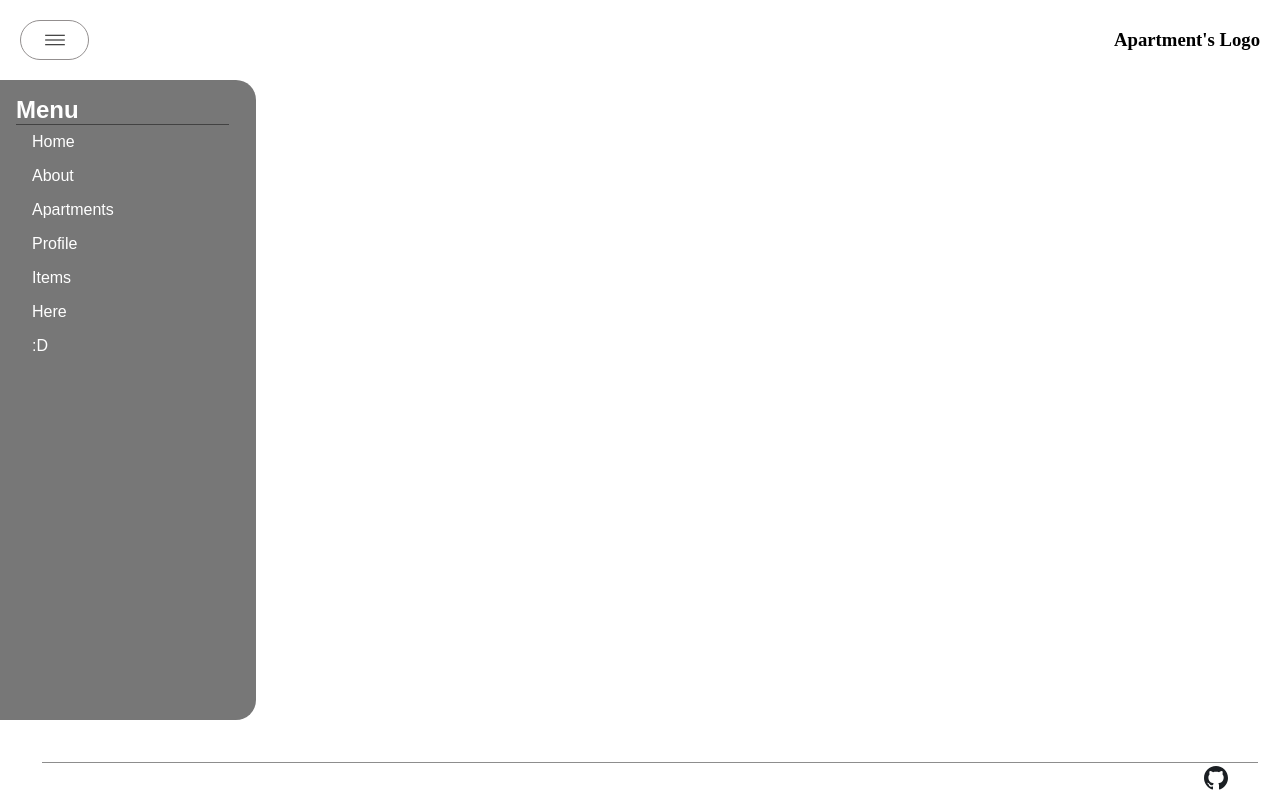
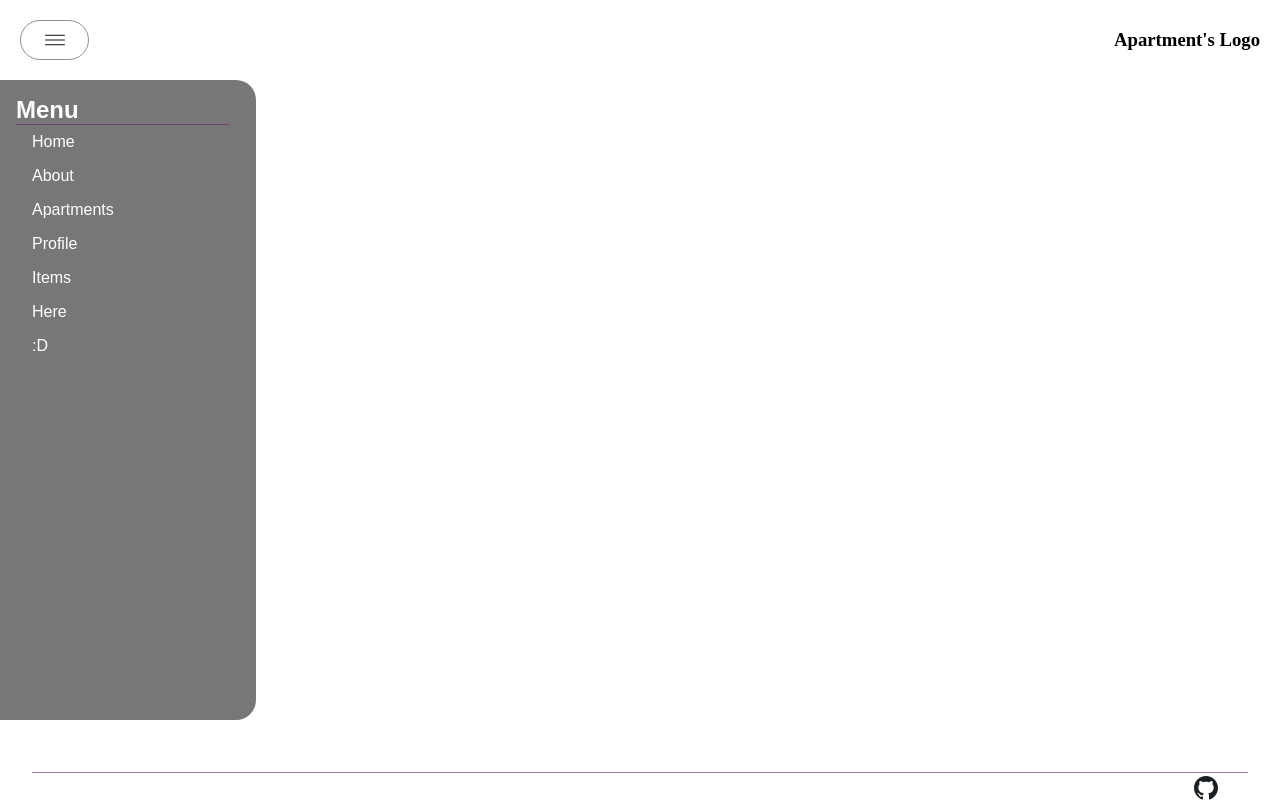
Before and after one commit to Kiridea/Mini-project, a React (Vite) app: page / in a window 1280 px wide. Built offline with nearby package versions, Linux system fonts and the light colour scheme.

Commit message:
Footer done

```diff
--- a/src/components/footer.css
+++ b/src/components/footer.css
@@ -3,7 +3,7 @@
 .footer-container{
 position: fixed;
 bottom: 0;
-margin: 10px;
+margin: 0px;
 width: 100%;
 height: 3.5vh;
 display: flex;
@@ -13,12 +13,14 @@ align-items: center;
 }
 
 hr{
-    background-color: rgba(0, 0, 0, 0.447);
-    height: 1px;
+    background-color: rgba(118, 23, 105, 0.6);
+    height: 0.5px;
     width: 95%;
     align-items: center;
+    justify-content: center;
     border: none;
     margin: 0;
+    padding: 0;
 
 }
 
```
